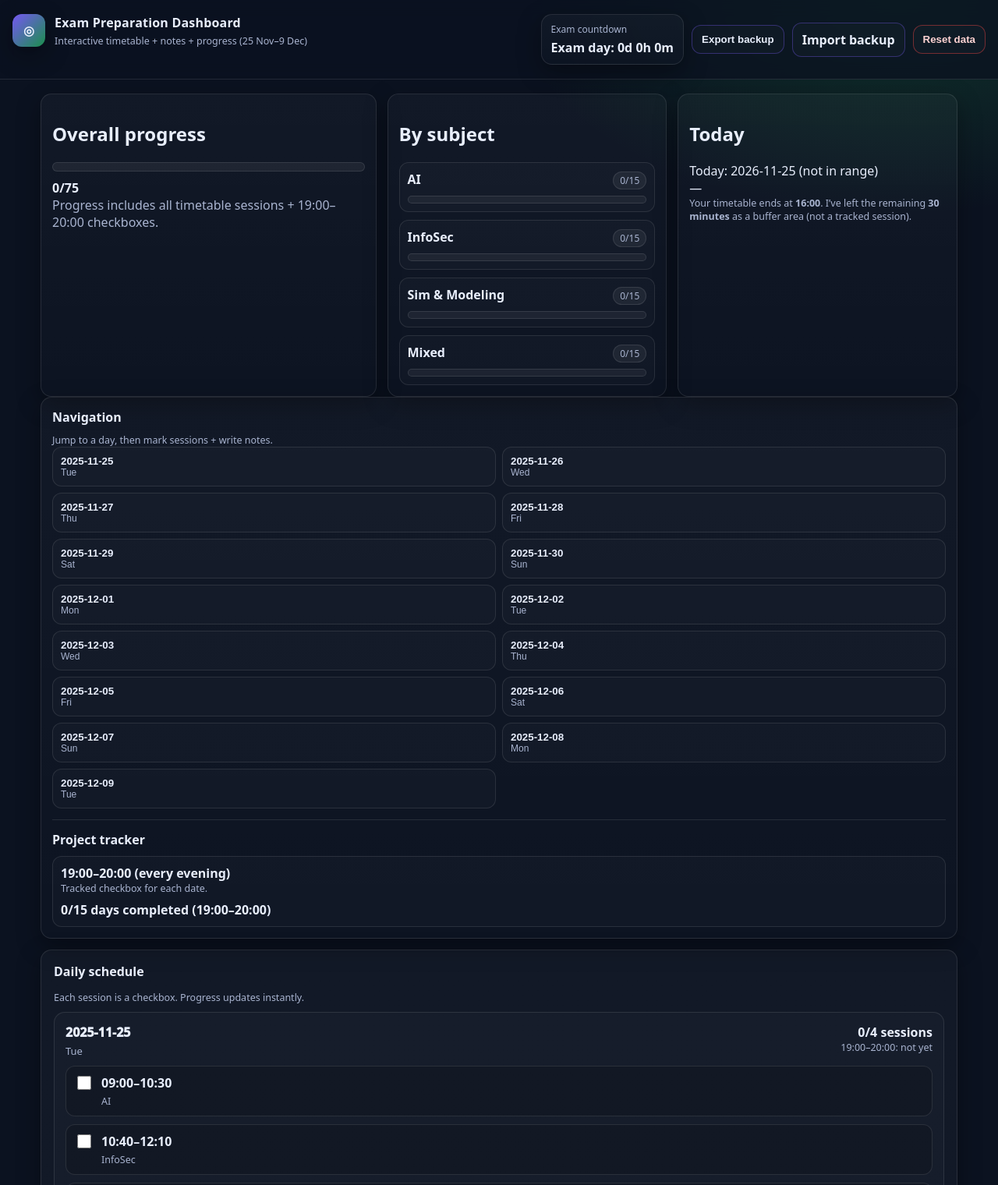
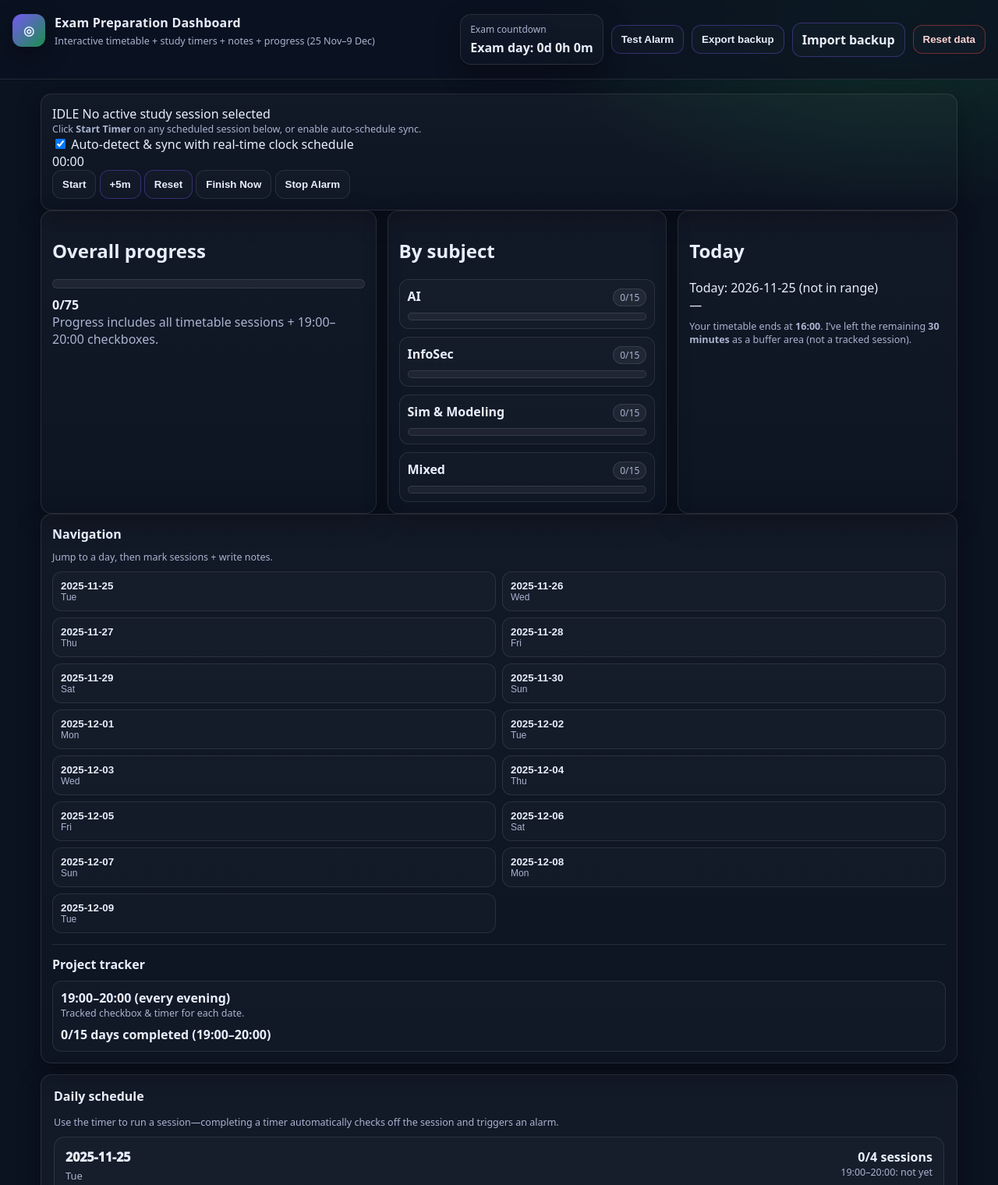
Before and after one commit to KUDMASTER/Study_timetable, a plain HTML site: page index.html in a window 1280 px wide. Shown: the top 1520 px of the page at 78% size. Drawn offline with Linux system fonts and the light colour scheme.

Commit message:
Update index.html

```diff
--- a/index.html
+++ b/index.html
@@ -12,7 +12,7 @@
       <div class="logo" aria-hidden="true">◎</div>
       <div>
         <div class="title">Exam Preparation Dashboard</div>
-        <div class="subtitle">Interactive timetable + notes + progress (25 Nov–9 Dec)</div>
+        <div class="subtitle">Interactive timetable + study timers + notes + progress (25 Nov–9 Dec)</div>
       </div>
     </div>
 
@@ -22,6 +22,7 @@
         <div id="countdown" class="mini-value">—</div>
       </div>
 
+      <button id="btnTestAlarm" class="btn secondary" type="button" title="Preview end-of-session alarm">Test Alarm</button>
       <button id="btnExport" class="btn secondary" type="button">Export backup</button>
       <label class="btn secondary" role="button">
         Import backup
@@ -32,6 +33,38 @@
   </header>
 
   <main class="container">
+    <!-- Active Study Session Timer Bar -->
+    <section id="timerCard" class="card timer-banner" aria-live="polite">
+      <div class="timer-left">
+        <div class="timer-badge-row">
+          <span id="timerStatusBadge" class="status-pill idle">IDLE</span>
+          <span id="timerSessionLabel" class="timer-session-title">No active study session selected</span>
+        </div>
+        <div id="timerSessionSub" class="muted small">
+          Click <b>Start Timer</b> on any scheduled session below, or enable auto-schedule sync.
+        </div>
+        <label class="auto-sync-label">
+          <input type="checkbox" id="chkAutoSync" checked />
+          <span>Auto-detect &amp; sync with real-time clock schedule</span>
+        </label>
+      </div>
+
+      <div class="timer-center">
+        <div id="timerDisplay" class="timer-clock">00:00</div>
+        <div class="timer-progress-track">
+          <div id="timerProgressFill" class="timer-progress-fill" style="width:0%"></div>
+        </div>
+      </div>
+
+      <div class="timer-controls">
+        <button id="btnTimerToggle" class="btn primary" type="button" disabled>Start</button>
+        <button id="btnTimerAdd5" class="btn secondary" type="button" disabled>+5m</button>
+        <button id="btnTimerReset" class="btn secondary" type="button" disabled>Reset</button>
+        <button id="btnTimerComplete" class="btn success" type="button" disabled>Finish Now</button>
+        <button id="btnStopAlarm" class="btn alarm-btn hidden" type="button">Stop Alarm</button>
+      </div>
+    </section>
+
     <section class="grid stats">
       <div class="card">
         <h2>Overall progress</h2>
@@ -54,23 +87,23 @@
         <div class="today-box">
           <div class="today-date" id="todayDate">—</div>
           <div class="today-progress" id="todayProgress">—</div>
-          <div class="muted small">
+          <div class="muted small" style="margin-top:8px;">
             Your timetable ends at <b>16:00</b>. I’ve left the remaining <b>30 minutes</b> as a buffer area (not a tracked session).
           </div>
         </div>
       </div>
     </section>
 
-    <section class="grid">
+    <section class="grid main-layout">
       <aside class="card side">
         <h2>Navigation</h2>
-        <div class="muted small">Jump to a day, then mark sessions + write notes.</div>
+        <div class="muted small" style="margin-bottom:10px;">Jump to a day, then mark sessions + write notes.</div>
         <div id="dayNav" class="day-nav"></div>
         <div class="hr"></div>
         <h2>Project tracker</h2>
         <div class="project-card">
           <div class="project-title">19:00–20:00 (every evening)</div>
-          <div class="muted small">Tracked checkbox for each date.</div>
+          <div class="muted small">Tracked checkbox &amp; timer for each date.</div>
           <div id="projectSummary" class="project-summary">—</div>
         </div>
       </aside>
@@ -78,7 +111,7 @@
       <section class="card main">
         <div class="main-header">
           <h2>Daily schedule</h2>
-          <div class="muted small">Each session is a checkbox. Progress updates instantly.</div>
+          <div class="muted small">Use the timer to run a session—completing a timer automatically checks off the session and triggers an alarm.</div>
         </div>
         <div id="dayContainer" class="day-container"></div>
       </section>
```
